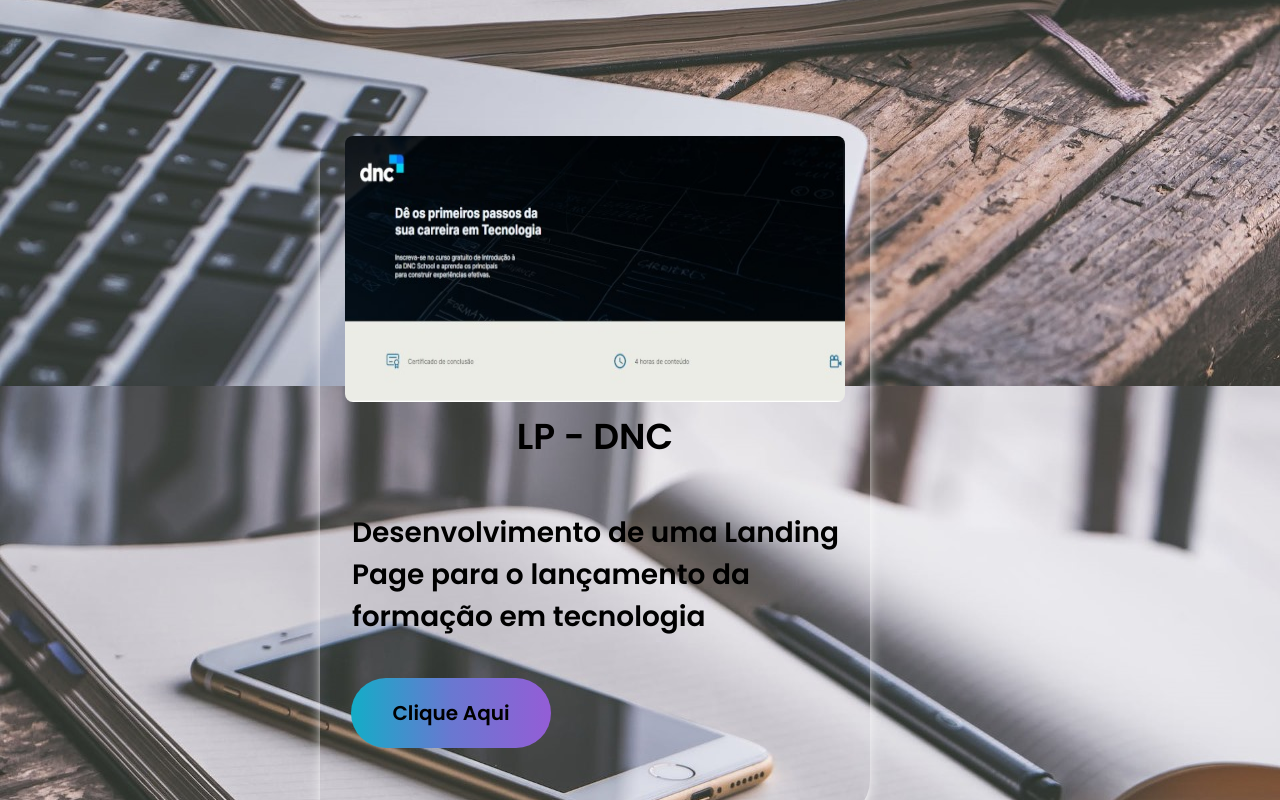
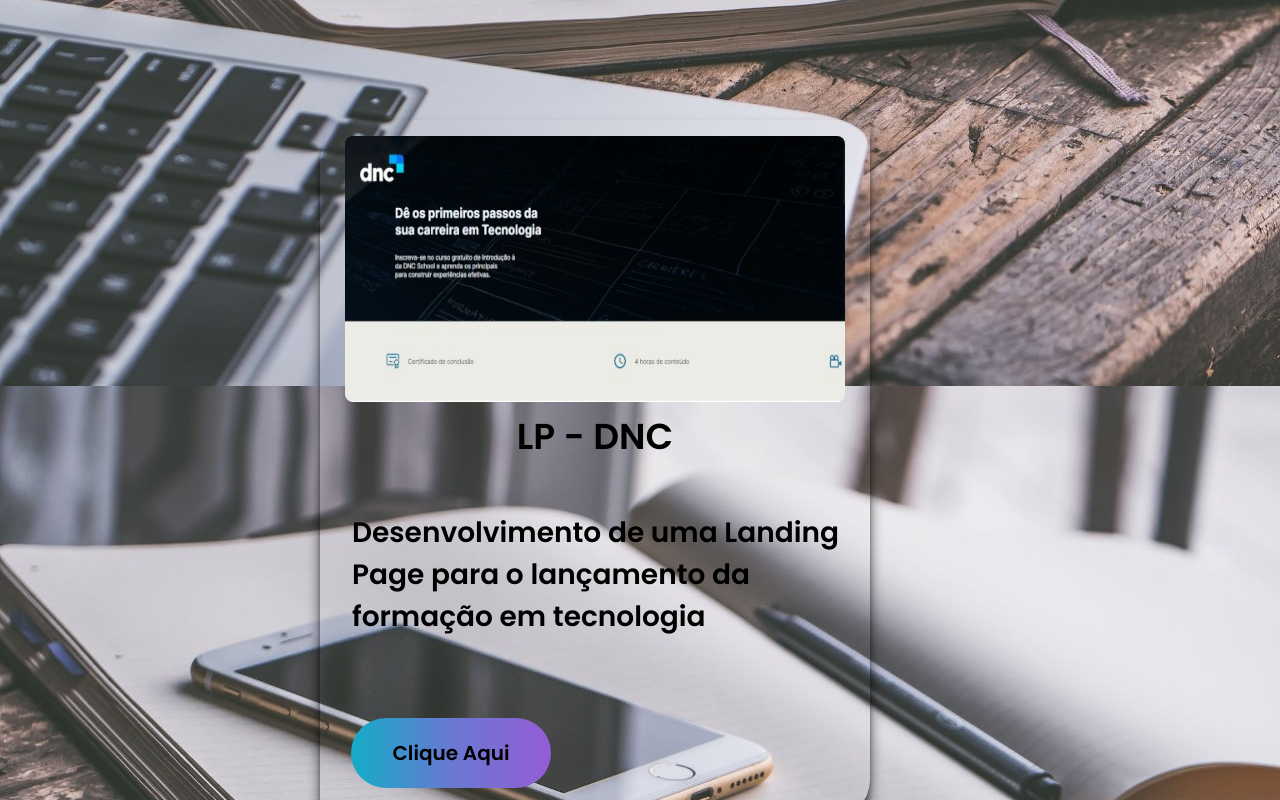
Before and after one commit to MatheusEngSoft/Portifolio-React, a React (Vite) app: page / in a window 1280 px wide. Shown: the part 1320-2120 px from the top of the page. Built offline with nearby package versions, Linux system fonts and the light colour scheme.

Commit message:
adicionado efeito de transition no button e no card

```diff
--- a/src/assets/components/cads.tsx
+++ b/src/assets/components/cads.tsx
@@ -12,11 +12,11 @@
 
   return(
     <div className="flex justify-center mr-44 w-[550px] h-[700px] mt-44">
-        <section className="flex flex-col items-center shadow-lg shadow-white" style={{ borderRadius: '40px 0px 40px 0px'}}>
+        <section className="flex flex-col items-center shadow-lg shadow-black rounded-xl transition-transform transform hover:translate-y-[-10px] duration-500"style={{ borderRadius: '40px 0px 40px 0px'}}>
           <a href={props.site}><img src={props.img} alt="Error" className="w-[500px] h-[266px] rounded-lg mt-4"/></a>
           <h1 className=" text-[36px] font-semibold mt-2">{props.title}</h1>
           <p className=" text-[28px] font-semibold ml-8 mt-12">{props.description}</p>
-          <Button link={props.repo} text="Clique Aqui" className="bg-gradient-to-r from-[#13ADC7] via-[#6978D1] to-[#945DD6] w-[200px] h-[70px] text-[20px] font-semibold rounded-full mt-10 mr-72"/>
+          <Button link={props.repo} text="Clique Aqui" className="bg-gradient-to-r from-[#13ADC7] via-[#6978D1] to-[#945DD6] w-[200px] h-[70px] text-[20px] font-semibold rounded-full mt-20 mr-72 transition-transform transform hover:translate-y-[-10px] duration-500"/>
         </section>
     </div>
   )
```
